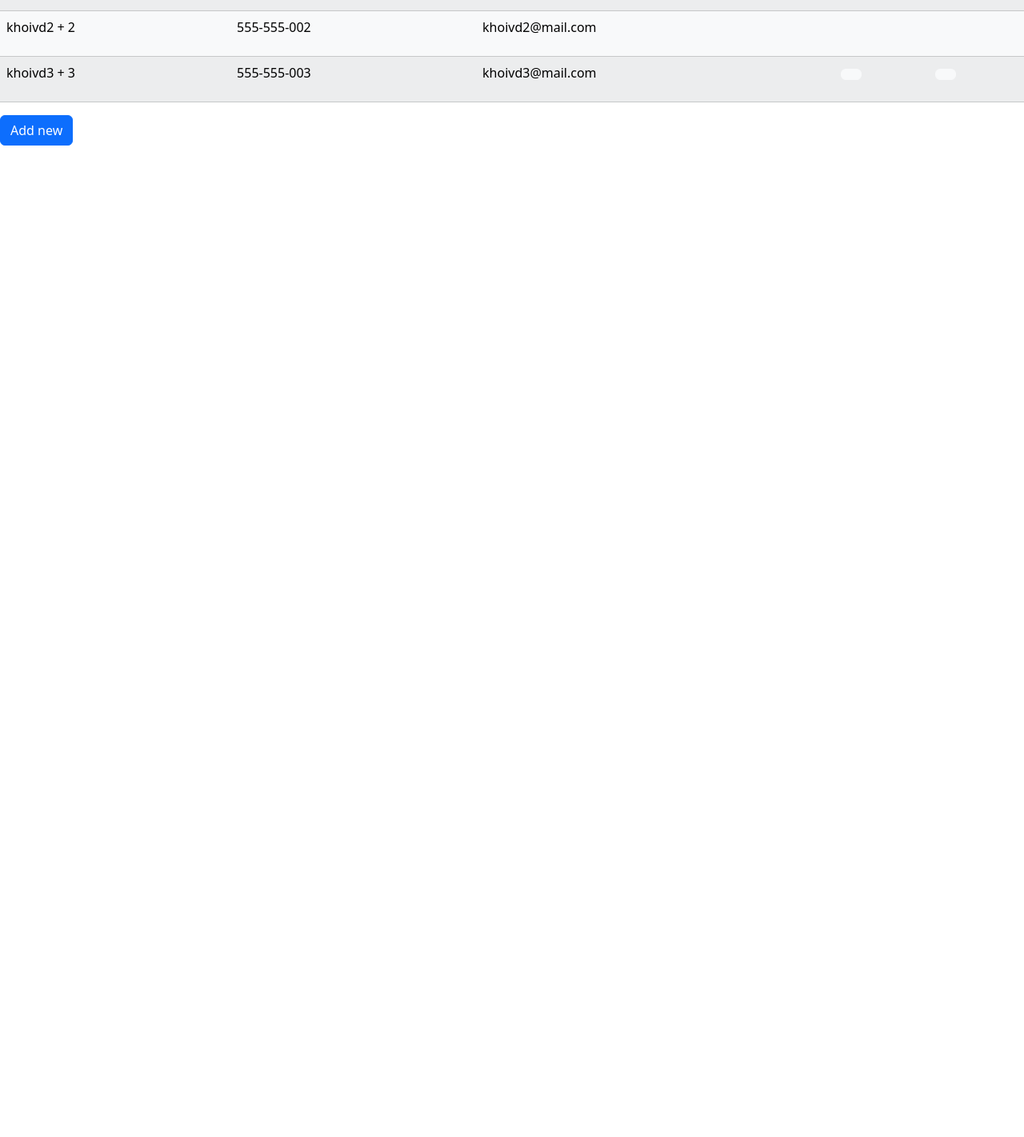
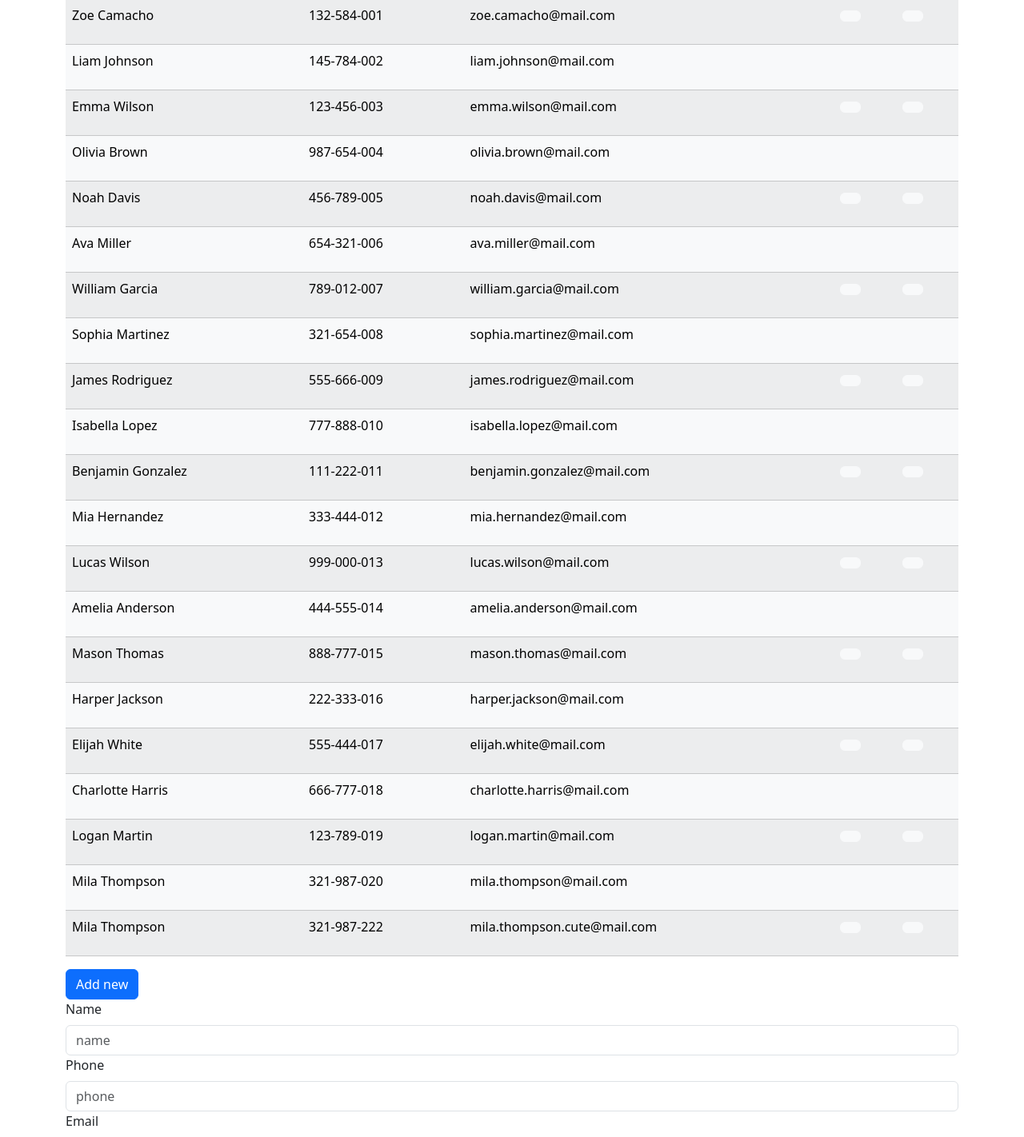
Before and after one commit to dkeiv/std-mngt, a React (Vite) app: page / in a window 1280 px wide. Shown: the part 100-1522 px from the top of the page at 80% size. Before the commit the page ends 800 px from the top, so only its background shows below. Built offline with nearby package versions, Linux system fonts and the light colour scheme; a web font is replaced by a local one.

Commit message:
implement search function

```diff
--- /dev/null
+++ b/src/components/Search.jsx
@@ -0,0 +1,64 @@
+import { Button, Form } from 'react-bootstrap';
+import { useState } from 'react';
+
+const Search = ({ onSearch }) => {
+  const [query, setQuery] = useState({
+    name: '',
+    phone: '',
+    email: '',
+  });
+
+  const onChange = e => {
+    const { name, value } = e.target;
+    setQuery(prevState => ({
+      ...prevState,
+      [name]: value,
+    }));
+  };
+
+  const handleClick = () => {
+    onSearch(query);
+  };
+
+  return (
+    <>
+      <Form>
+        <Form.Group controlId='name'>
+          <Form.Label>Name</Form.Label>
+          <Form.Control
+            type='text'
+            placeholder='name'
+            name='name'
+            value={query.name}
+            onChange={onChange}
+          />
+        </Form.Group>
+        <Form.Group controlId='phone'>
+          <Form.Label>Phone</Form.Label>
+          <Form.Control
+            type='text'
+            placeholder='phone'
+            name='phone'
+            value={query.phone}
+            onChange={onChange}
+          />
+        </Form.Group>
+        <Form.Group controlId='email'>
+          <Form.Label>Email</Form.Label>
+          <Form.Control
+            type='text'
+            placeholder='mail'
+            name='email'
+            value={query.email}
+            onChange={onChange}
+          />
+        </Form.Group>
+      </Form>
+      <Button variant='primary' onClick={handleClick}>
+        Search
+      </Button>
+    </>
+  );
+};
+
+export default Search;
--- a/src/components/Students.jsx
+++ b/src/components/Students.jsx
@@ -1,27 +1,142 @@
-import { useState } from 'react';
+import { useEffect, useState } from 'react';
 import Table from './Table';
+import Search from './Search';
 
 const Studnets = () => {
   const [students, setStudents] = useState([
     {
       id: 1,
-      name: 'khoivd1',
-      phone: '555-555-001',
-      email: 'khoivd@mail.com',
+      name: 'Zoe Camacho',
+      phone: '132-584-001',
+      email: 'zoe.camacho@mail.com',
     },
     {
       id: 2,
-      name: 'khoivd2',
-      phone: '555-555-002',
-      email: 'khoivd2@mail.com',
+      name: 'Liam Johnson',
+      phone: '145-784-002',
+      email: 'liam.johnson@mail.com',
     },
     {
       id: 3,
-      name: 'khoivd3',
-      phone: '555-555-003',
-      email: 'khoivd3@mail.com',
+      name: 'Emma Wilson',
+      phone: '123-456-003',
+      email: 'emma.wilson@mail.com',
+    },
+    {
+      id: 4,
+      name: 'Olivia Brown',
+      phone: '987-654-004',
+      email: 'olivia.brown@mail.com',
+    },
+    {
+      id: 5,
+      name: 'Noah Davis',
+      phone: '456-789-005',
+      email: 'noah.davis@mail.com',
+    },
+    {
+      id: 6,
+      name: 'Ava Miller',
+      phone: '654-321-006',
+      email: 'ava.miller@mail.com',
+    },
+    {
+      id: 7,
+      name: 'William Garcia',
+      phone: '789-012-007',
+      email: 'william.garcia@mail.com',
+    },
+    {
+      id: 8,
+      name: 'Sophia Martinez',
+      phone: '321-654-008',
+      email: 'sophia.martinez@mail.com',
+    },
+    {
+      id: 9,
+      name: 'James Rodriguez',
+      phone: '555-666-009',
+      email: 'james.rodriguez@mail.com',
+    },
+    {
+      id: 10,
+      name: 'Isabella Lopez',
+      phone: '777-888-010',
+      email: 'isabella.lopez@mail.com',
+    },
+    {
+      id: 11,
+      name: 'Benjamin Gonzalez',
+      phone: '111-222-011',
+      email: 'benjamin.gonzalez@mail.com',
+    },
+    {
+      id: 12,
+      name: 'Mia Hernandez',
+      phone: '333-444-012',
+      email: 'mia.hernandez@mail.com',
+    },
+    {
+      id: 13,
+      name: 'Lucas Wilson',
+      phone: '999-000-013',
+      email: 'lucas.wilson@mail.com',
+    },
+    {
+      id: 14,
+      name: 'Amelia Anderson',
+      phone: '444-555-014',
+      email: 'amelia.anderson@mail.com',
+    },
+    {
+      id: 15,
+      name: 'Mason Thomas',
+      phone: '888-777-015',
+      email: 'mason.thomas@mail.com',
+    },
+    {
+      id: 16,
+      name: 'Harper Jackson',
+      phone: '222-333-016',
+      email: 'harper.jackson@mail.com',
+    },
+    {
+      id: 17,
+      name: 'Elijah White',
+      phone: '555-444-017',
+      email: 'elijah.white@mail.com',
+    },
+    {
+      id: 18,
+      name: 'Charlotte Harris',
+      phone: '666-777-018',
+      email: 'charlotte.harris@mail.com',
+    },
+    {
+      id: 19,
+      name: 'Logan Martin',
+      phone: '123-789-019',
+      email: 'logan.martin@mail.com',
+    },
+    {
+      id: 20,
+      name: 'Mila Thompson',
+      phone: '321-987-020',
+      email: 'mila.thompson@mail.com',
+    },
+    {
+      id: 21,
+      name: 'Mila Thompson',
+      phone: '321-987-222',
+      email: 'mila.thompson.cute@mail.com',
     },
   ]);
+  const [filteredList, setFilteredList] = useState([...students]);
+  const [isSorted, setIsSorted] = useState(false);
+
+  useEffect(() => {
+    setFilteredList([...students]);
+  }, [students]);
 
   const getNewID = () => {
     const ids = students.map(s => s.id);
@@ -38,27 +153,73 @@ const Studnets = () => {
   };
 
   const onEditClickHandler = editdStudent => {
-    console.log(editdStudent);
-    setStudents(
-      students.map(s => {
+    const newList = students.map(s => {
       if (s.id === editdStudent.id) return editdStudent;
       return s;
-      })
-    );
-    // setEditStudent(student);
+    });
+    setStudents(newList);
   };
 
   const onDeleteClickHandler = id => {
     setStudents(students.filter(s => s.id !== id));
   };
 
+  const onSearchHandler = query => {
+    const { name, phone, email } = query;
+
+    if (!name && !phone && !email) {
+      setFilteredList(students);
+      return;
+    }
+
+    const filtered = filteredList
+      .filter(s => {
+        if (name) {
+          s.name.tol;
+          return s.name.toLowerCase().includes(name.toLowerCase());
+        }
+        return true;
+      })
+      .filter(s => {
+        if (phone) {
+          return s.phone.toLowerCase().includes(phone.toLowerCase());
+        }
+        return true;
+      })
+      .filter(s => {
+        if (email) {
+          return s.email.toLowerCase().includes(email.toLowerCase());
+        }
+        return true;
+      });
+
+    setFilteredList(filtered);
+  };
+
+  const onSortHanlder = () => {
+    const sorted = [...students];
+    if (!isSorted) {
+      setStudents(
+        sorted.sort((s1, s2) => s1.name.toLowerCase() > s2.name.toLowerCase())
+      );
+    } else {
+      setStudents(sorted.sort((s1, s2) => s1.id > s2.id));
+    }
+    setIsSorted(!isSorted);
+  };
+
   return (
+    <div className='container'>
+      <h3>Student List</h3>
       <Table
-      list={students}
+        list={filteredList}
         addAction={onAddActionHanlder}
         editAction={onEditClickHandler}
         deleteAction={onDeleteClickHandler}
+        sortAction={onSortHanlder}
       />
+      <Search onSearch={onSearchHandler} />
+    </div>
   );
 };
 
--- a/src/components/Table.jsx
+++ b/src/components/Table.jsx
@@ -1,13 +1,10 @@
-import Button from 'react-bootstrap/Button';
 import { DeleteModal, EditModal, AddModal } from './Modals';
 
 const TableRow = ({ student, editAction, deleteAction }) => {
   return (
     <tr>
       <td className=''>
-        <p className=''>
-          {student.name} + {student.id}
-        </p>
+        <p className=''>{student.name}</p>
       </td>
       <td className=''>
         <p className=''>{student.phone}</p>
@@ -40,19 +37,19 @@ const TableBody = ({ list, editAction, deleteAction }) => {
   );
 };
 
-const TableHeaderTitle = ({ title, colSpan }) => {
+const TableHeaderTitle = ({ title, colSpan, sortAction }) => {
   return (
     <th className='' colSpan={colSpan}>
-      <p className=''>{title}</p>
+      <p onClick={sortAction ? sortAction : null}>{title}</p>
     </th>
   );
 };
 
-const TableHeader = () => {
+const TableHeader = ({ sortAction }) => {
   return (
     <thead>
       <tr>
-        <TableHeaderTitle title='name' colSpan={1} />
+        <TableHeaderTitle title='name' colSpan={1} sortAction={sortAction} />
         <TableHeaderTitle title='phone' colSpan={1} />
         <TableHeaderTitle title='email' colSpan={1} />
         <TableHeaderTitle title='action' colSpan={2} />
@@ -61,11 +58,11 @@ const TableHeader = () => {
   );
 };
 
-const Table = ({ list, editAction, deleteAction, addAction }) => {
+const Table = ({ list, editAction, deleteAction, addAction, sortAction }) => {
   return (
     <>
       <table className='table table-light table-striped table-hover'>
-        <TableHeader />
+        <TableHeader sortAction={sortAction} />
         <TableBody
           list={list}
           editAction={editAction}
```
Lines whose indentation alone changed are shown as unchanged.
